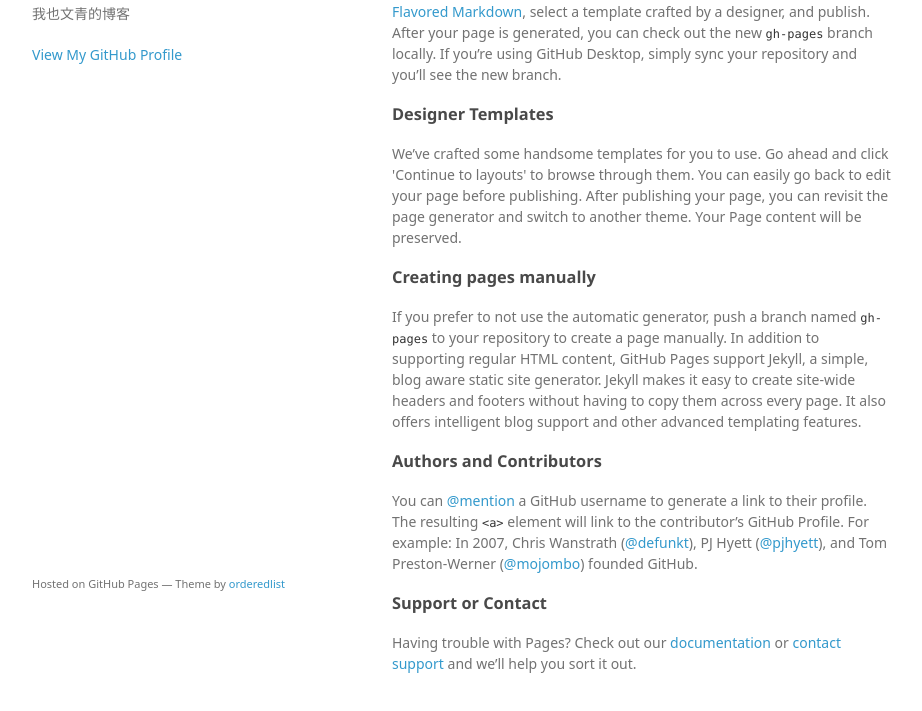
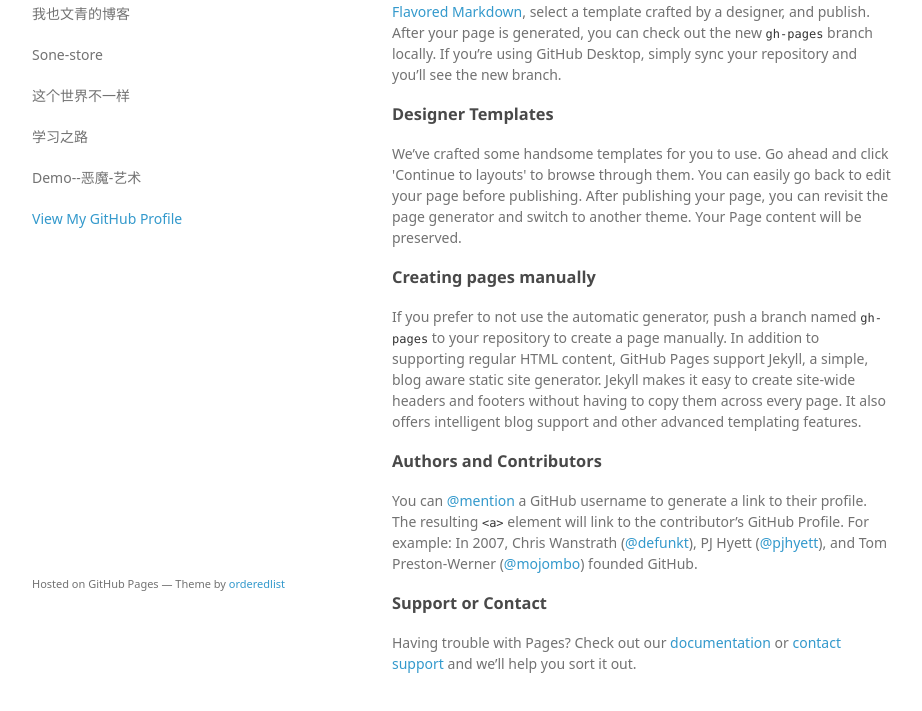
Before and after one commit to TaeyeonSlove/TaeyeonSlove.github.io, a plain HTML site: page index.html in a window 1280 px wide. Shown: the part 137-848 px from the top of the page, without its empty margins (178-1100 px from the left). Drawn offline with Linux system fonts and the light colour scheme; a web font is replaced by a local one.

Commit message:
Update index.html

```diff
--- a/index.html
+++ b/index.html
@@ -17,8 +17,10 @@
       <header>
         <h1>我也文青的博客-GitHub.io</h1>
         <p>我也文青的博客</p>
-
-
+        <p>Sone-store</p>
+        <p>这个世界不一样</p>
+        <p>学习之路</p>
+        <p>Demo--恶魔-艺术</p>
         <p class="view"><a href="https://github.com/TaeyeonSlove">View My GitHub Profile</a></p>
 
       </header>
```
